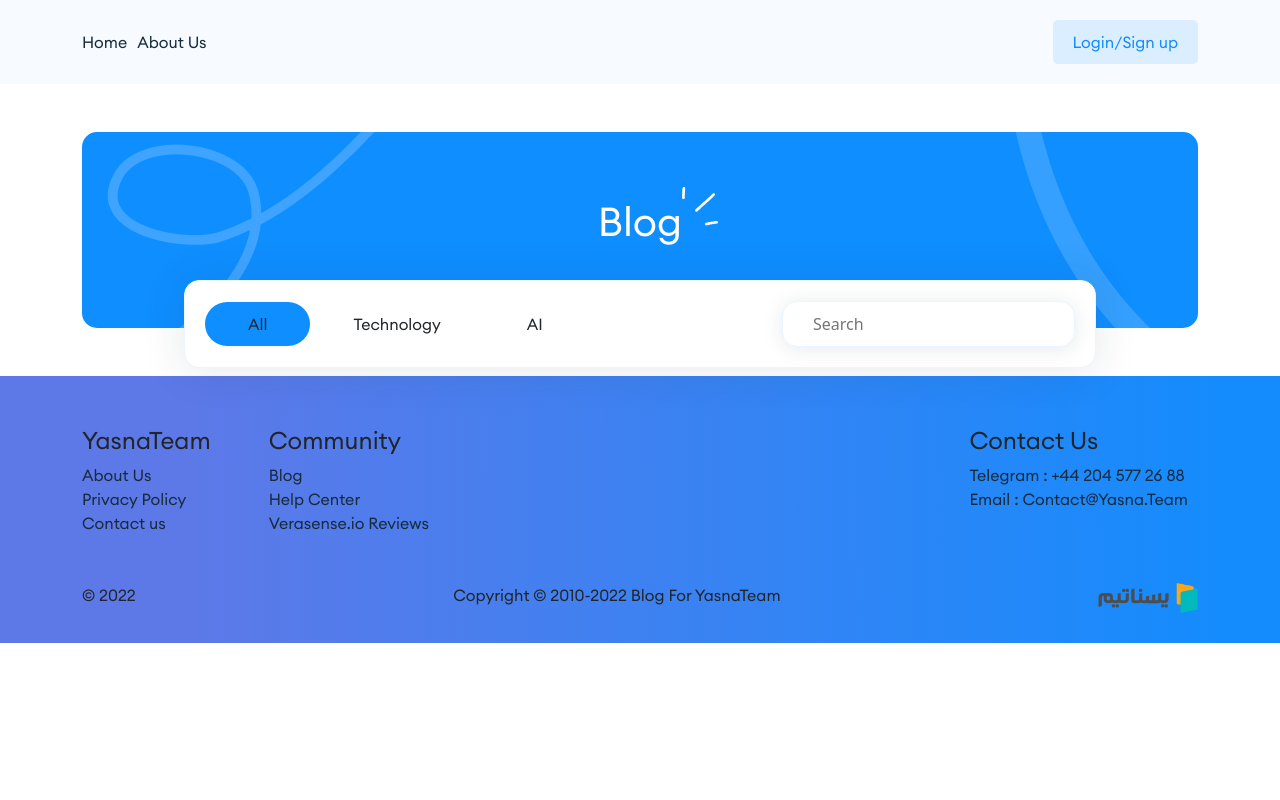
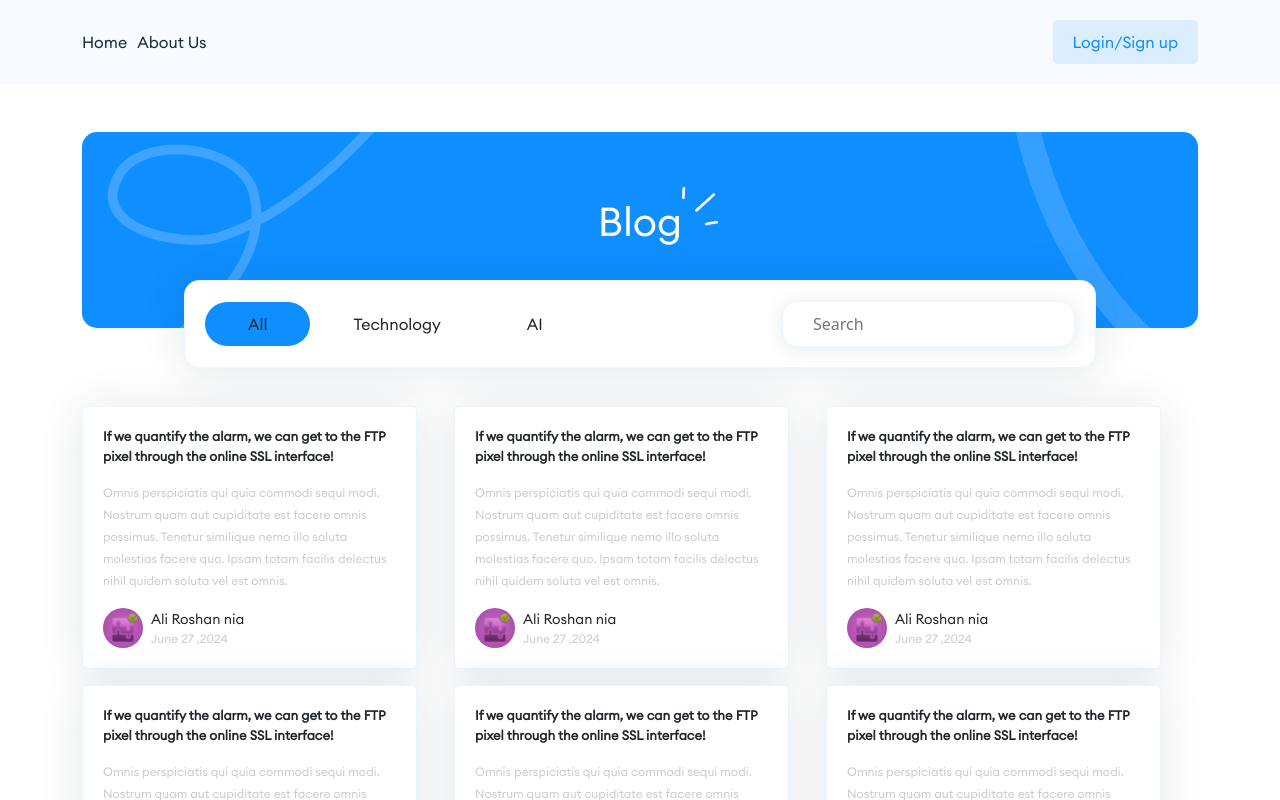
Before and after one commit to ralia79/yasnaTask, a Vue app: page / in a window 1280 px wide. Shown: the top 800 px of the page. Built offline with nearby package versions, Linux system fonts and the light colour scheme.

Commit message:
Add component for show little about Article

```diff
--- a/src/view/user/AllArticle/AllArticle.vue
+++ b/src/view/user/AllArticle/AllArticle.vue
@@ -16,27 +16,40 @@
                 <input type="text" placeholder="Search">
             </div>
         </div>
+
     </div>
-
+    <div class="spacer"></div>
+    <div class="baseArticles container d-flex flex-row align-items-center justify-content-between flex-wrap">
+        <ShowArticle v-for="item in 10" />
+    </div>
 </template>
 
 
+<script>
+import ShowArticle from './ShowArticle.vue';
+export default {
+    name: 'AllArticle',
+    props: [],
 
-<script>
-export default {
+    components: {
+        ShowArticle
+    },
     data() {
         return {
 
-        }
-    }, methods: {
+        };
+    },
+    methods: {
 
-    }
-}
-
+    },
+};
 </script>
 
 
 <style scoped>
+.spacer {
+    height: 30px;
+}
 .optionBarSearch input {
     padding: 10px 30px;
     border: 1px solid #EAF5FF;
--- /dev/null
+++ b/src/view/user/AllArticle/ShowArticle.vue
@@ -0,0 +1,70 @@
+<template>
+    <div class=" mb-3 col-4">
+        <div class="ArticleItem  d-flex flex-column align-items-start justify-content-start">
+            <p class="ArticleItem_title">
+                If we quantify the alarm, we can get to the FTP pixel through the online SSL interface!
+            </p>
+
+            <p class="ArticleItem_desc">
+                Omnis perspiciatis qui quia commodi sequi modi. Nostrum quam aut cupiditate est facere omnis
+                possimus. Tenetur similique nemo illo soluta molestias facere quo. Ipsam totam facilis delectus
+                nihil quidem soluta vel est omnis.
+            </p>
+            <div class="d-flex flex-row align-items-center Auther_Article">
+                <img src="../../../assets/article_avatar.png" alt="">
+                <div class="d-flex flex-column align-items-start justify-content-center ms-2">
+                    <p class="p-0 m-0 Auther_name"> Ali Roshan nia </p>
+                    <p class="p-0 m-0 grey">June 27 ,2024</p>
+                </div>
+            </div>
+        </div>
+    </div>
+</template>
+<script>
+export default {
+    name: 'ShowArticle',
+    data() {
+        return {
+
+        };
+    },
+};
+</script>
+<style>
+.Auther_name {
+    font-size: 14px;
+}
+
+.grey {
+    color: #C9CCCF;
+    font-size: 12px;
+}
+
+.Auther_Article img {
+    border-radius: 50%;
+    width: 40px;
+    height: 40px;
+}
+
+.ArticleItem_title {
+    font-weight: 600;
+    font-size: 13px;
+}
+
+.ArticleItem_desc {
+    font-weight: 400;
+    font-size: 12px;
+    line-height: 22px;
+    color: #C9CCCF;
+}
+
+.ArticleItem {
+    background: #FFFFFF;
+    border: 1px solid #EAF5FF;
+    box-shadow: 0px 2px 44px 1px rgba(23, 43, 61, 0.11);
+    border-radius: 5px;
+    cursor: pointer;
+    width: 90%;
+    padding: 20px;
+}
+</style>
```
Also changed, not shown: src/assets/article_avatar.png (added).
